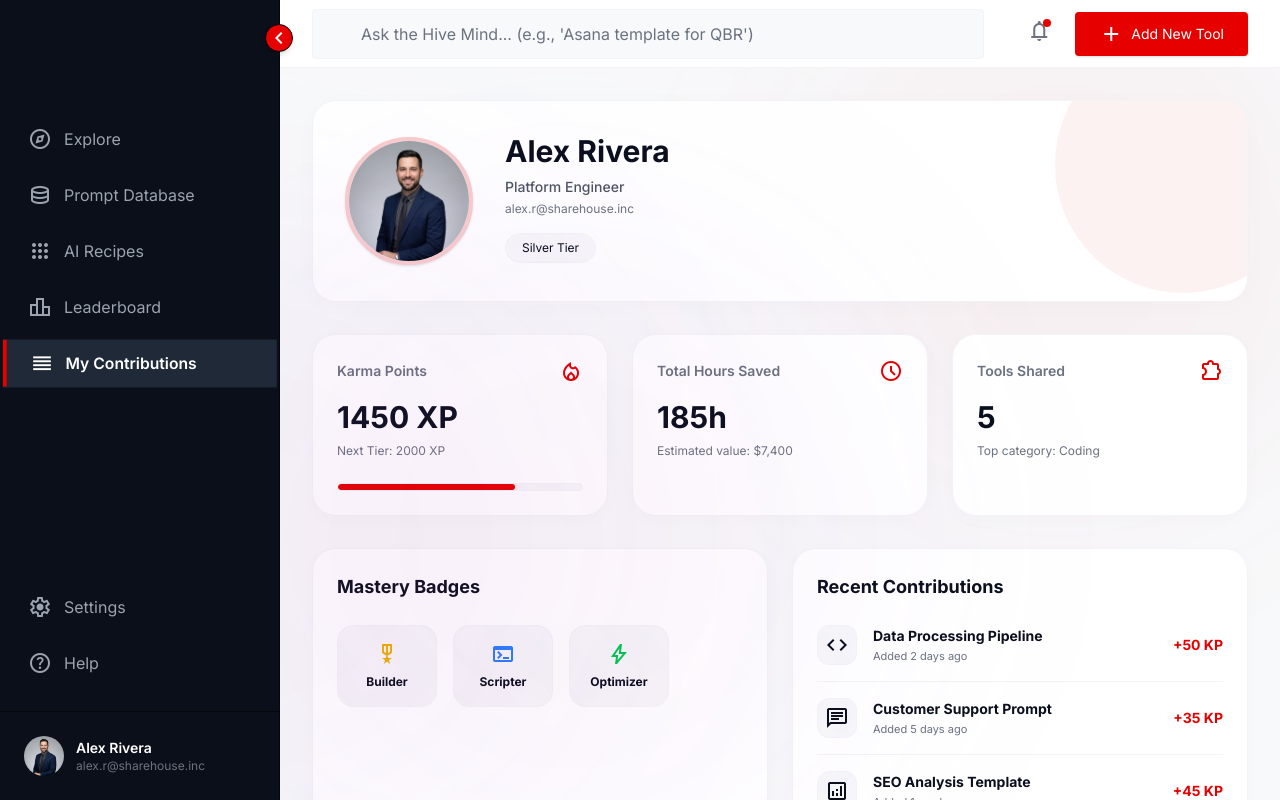
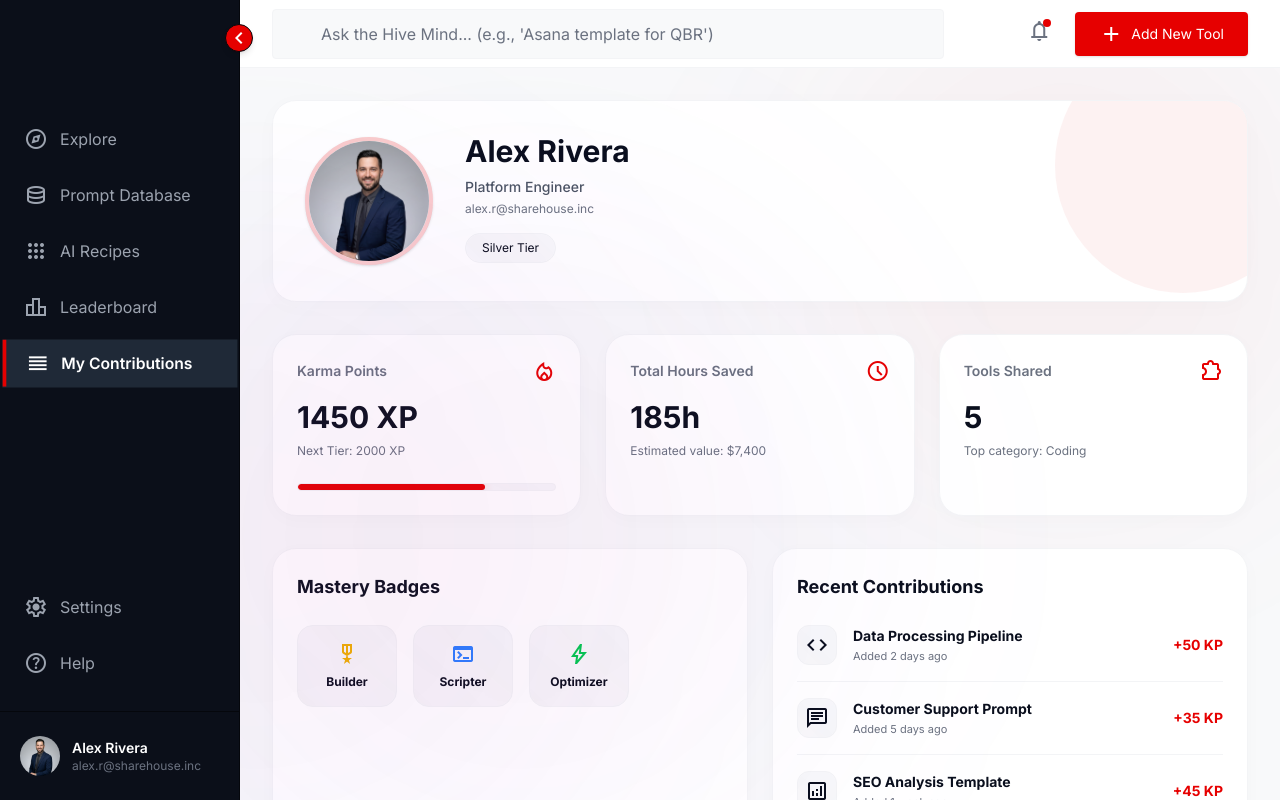
Before and after one commit to KubaBed/Sharehou, a React (Vite) app: page /profile in a window 1280 px wide. Built offline with nearby package versions, Linux system fonts and the light colour scheme; a web font is replaced by a local one.

Commit message:
Refine: Narrower sidebar (280→240px) and reduced Dashboard padding to reclaim left-side space

```diff
--- a/src/components/Sidebar.jsx
+++ b/src/components/Sidebar.jsx
@@ -60,7 +60,7 @@ const Sidebar = () => {
         </span>
       </button>
 
-      <div className={`px-6 mb-8 transition-all duration-300 ${isCollapsed ? 'flex justify-center px-2' : ''}`}>
+      <div className={`px-5 mb-8 transition-all duration-300 ${isCollapsed ? 'flex justify-center px-2' : ''}`}>
         {isCollapsed ? (
           <div className="flex items-center justify-center w-10 h-10 rounded-lg bg-primary text-pure-white font-display font-bold text-xl select-none animate-fade-in-scale">
             S
@@ -87,7 +87,7 @@ const Sidebar = () => {
                   to={item.path}
                   title={isCollapsed ? item.name : ''}
                   className={`flex items-center transition-all duration-300 transform ${
-                    isCollapsed ? 'justify-center py-3 px-2' : 'gap-3 py-3 px-6'
+                    isCollapsed ? 'justify-center py-3 px-2' : 'gap-3 py-3 px-5'
                   } ${
                     isActive
                       ? 'text-pure-white font-semibold border-l-4 border-scarlett-red bg-inverse-surface scale-[0.98] hover:scale-100'
@@ -116,7 +116,7 @@ const Sidebar = () => {
               to="#"
               title={isCollapsed ? "Settings" : ""}
               className={`flex items-center transition-all duration-300 transform ${
-                isCollapsed ? 'justify-center py-3 px-2' : 'gap-3 py-3 px-6'
+                isCollapsed ? 'justify-center py-3 px-2' : 'gap-3 py-3 px-5'
               } text-menu-gray hover:bg-inverse-surface hover:text-pure-white hover:scale-105 border-l-4 border-transparent`}
             >
               <span className="material-symbols-outlined">settings</span>
@@ -132,7 +132,7 @@ const Sidebar = () => {
               to="#"
               title={isCollapsed ? "Help" : ""}
               className={`flex items-center transition-all duration-300 transform ${
-                isCollapsed ? 'justify-center py-3 px-2' : 'gap-3 py-3 px-6'
+                isCollapsed ? 'justify-center py-3 px-2' : 'gap-3 py-3 px-5'
               } text-menu-gray hover:bg-inverse-surface hover:text-pure-white hover:scale-105 border-l-4 border-transparent`}
             >
               <span className="material-symbols-outlined">help_outline</span>
@@ -147,7 +147,7 @@ const Sidebar = () => {
 
         <div
           title={isCollapsed ? "Alex Rivera (alex.r@sharehouse.inc)" : ""}
-          className={`px-6 border-t border-pitch-black pt-6 flex items-center transition-all duration-300 cursor-pointer hover:opacity-80 ${
+          className={`px-5 border-t border-pitch-black pt-6 flex items-center transition-all duration-300 cursor-pointer hover:opacity-80 ${
             isCollapsed ? 'justify-center px-2' : 'gap-3'
           }`}
         >
--- a/src/index.css
+++ b/src/index.css
@@ -75,7 +75,7 @@
   --spacing-gutter-default: 24px;
   --spacing-margin-mobile: 16px;
   --spacing-max-content-width: 1400px;
-  --spacing-sidebar-width: 253px;
+  --spacing-sidebar-width: 240px;
   --spacing-stack-sm: 8px;
   --spacing-stack-md: 16px;
   --spacing-margin-desktop: 32px;
@@ -141,7 +141,7 @@ h1, h2, h3, h4, h5, h6 { font-family: 'Inter', system-ui, -apple-system, sans-se
 
 /* Collapsible Sidebar Styles */
 :root {
-  --sidebar-width: 280px;
+  --sidebar-width: 240px;
 }
 
 body.sidebar-collapsed {
--- a/src/pages/Dashboard.jsx
+++ b/src/pages/Dashboard.jsx
@@ -103,7 +103,7 @@ const Dashboard = () => {
         <Header />
 
         {/* Page Content */}
-        <main className="flex-1 overflow-y-auto px-10 py-10 hide-scrollbar flex flex-col gap-10">
+        <main className="flex-1 overflow-y-auto px-8 py-8 hide-scrollbar flex flex-col gap-8">
 
           {/* Header Banner - Editorial Brutalism Stance */}
           <div className="relative border-b border-charcoal/10 pb-8 flex flex-col md:flex-row justify-between items-start md:items-end gap-6">
```
Also changed, not shown: 1 other file (tests, documents, lock files or other folders).
